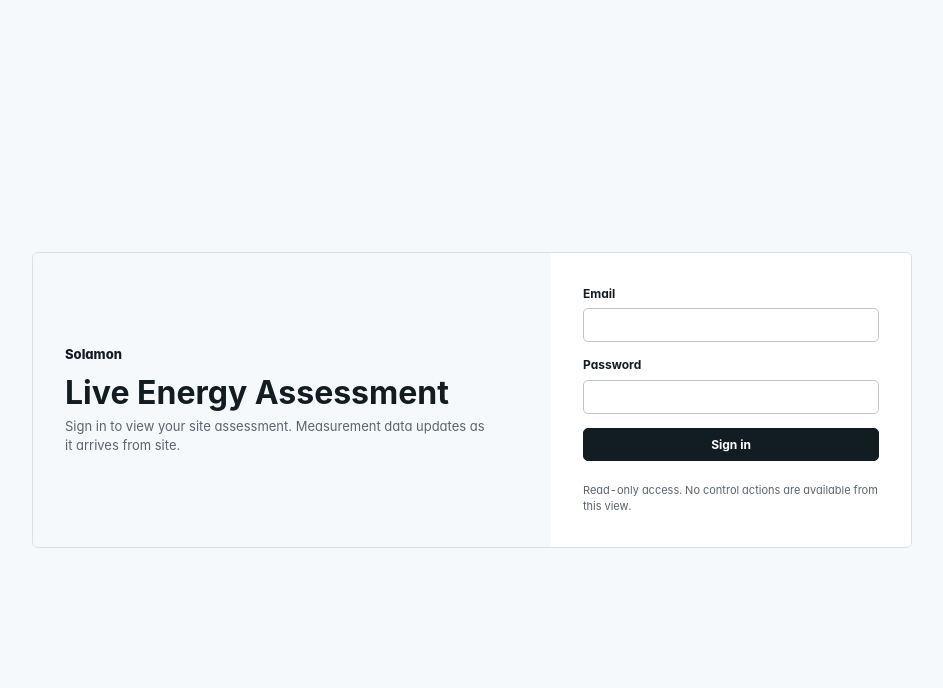
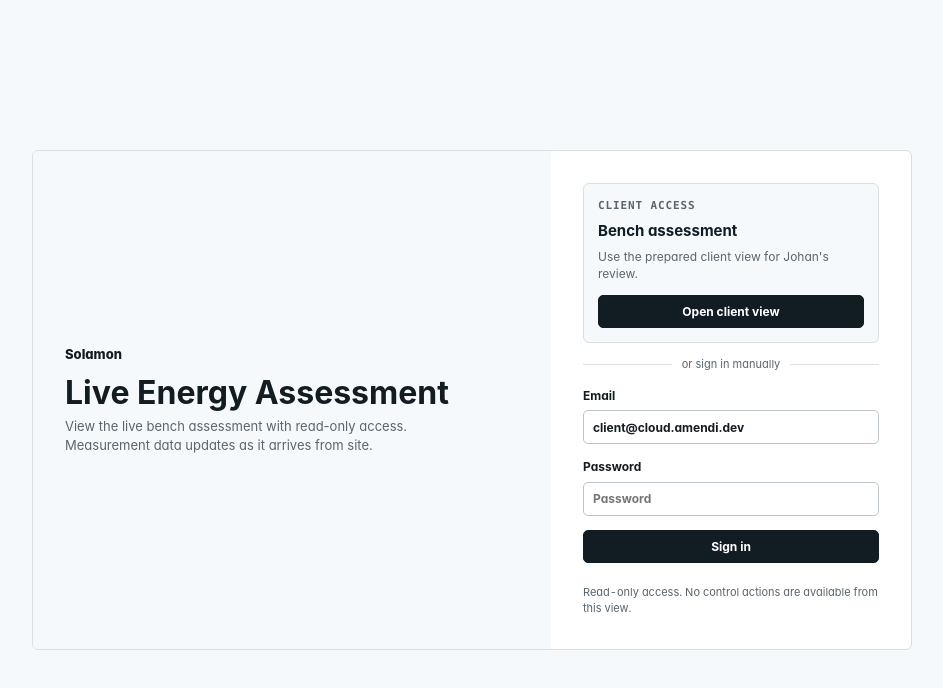
Before and after one commit to mariusbloemhof/solamon, a Next.js app in the folder packages/web_ui/: page /client/login in a window 1280 px wide. Shown: the top 688 px of the page, without its empty margins (168-1111 px from the left). Built offline with nearby package versions, Linux system fonts and the light colour scheme.

Commit message:
feat(web-ui): polish client login access

```diff
--- a/packages/web_ui/app/client/login/ClientLogin.tsx
+++ b/packages/web_ui/app/client/login/ClientLogin.tsx
@@ -3,6 +3,9 @@
 import { FormEvent, useState } from "react";
 import { useRouter, useSearchParams } from "next/navigation";
 import { loginToCloud } from "@/lib/api";
+
+const CLIENT_EMAIL = "client@cloud.amendi.dev";
+const CLIENT_PASSWORD = "SolamonClient2026!";
 
 export function ClientLogin() {
   const router = useRouter();
@@ -30,23 +33,44 @@ export function ClientLogin() {
     }
   }
 
+  async function openClientView() {
+    setBusy(true);
+    setError("");
+    try {
+      await loginToCloud(CLIENT_EMAIL, CLIENT_PASSWORD);
+      router.push(params.get("callbackUrl") ?? "/client/sites/bench");
+    } catch (exc) {
+      setError(exc instanceof Error ? exc.message : "Could not open the client view");
+      setBusy(false);
+    }
+  }
+
   return (
     <main className="client-login">
       <section className="client-login-panel">
         <div className="client-login-copy">
           <span className="client-mark">Solamon</span>
           <h1>Live Energy Assessment</h1>
-          <p>Sign in to view your site assessment. Measurement data updates as it arrives from site.</p>
+          <p>View the live bench assessment with read-only access. Measurement data updates as it arrives from site.</p>
         </div>
 
         <form className="client-login-form" onSubmit={submit}>
+          <div className="client-access-card">
+            <span>Client access</span>
+            <strong>Bench assessment</strong>
+            <p>Use the prepared client view for Johan's review.</p>
+            <button className="button" disabled={busy} type="button" onClick={openClientView}>
+              {busy ? "Opening..." : "Open client view"}
+            </button>
+          </div>
+          <div className="client-divider"><span>or sign in manually</span></div>
           <label>
             <span>Email</span>
-            <input className="input" name="email" type="email" autoComplete="username" />
+            <input className="input" name="email" type="email" autoComplete="username" defaultValue={CLIENT_EMAIL} />
           </label>
           <label>
             <span>Password</span>
-            <input className="input" name="password" type="password" autoComplete="current-password" />
+            <input className="input" name="password" type="password" autoComplete="current-password" placeholder="Password" />
           </label>
           {error ? <div className="pill warn">{error}</div> : null}
           <button className="button" disabled={busy} type="submit">
--- a/packages/web_ui/app/globals.css
+++ b/packages/web_ui/app/globals.css
@@ -1790,6 +1790,50 @@ p.subtext {
   gap: 14px;
 }
 
+.client-access-card {
+  display: grid;
+  gap: 6px;
+  padding: 14px;
+  border: 1px solid var(--border);
+  border-radius: var(--radius);
+  background: var(--bg);
+}
+
+.client-access-card span {
+  color: var(--muted);
+  font-family: var(--font-mono);
+  font-size: 11px;
+  font-weight: 650;
+  letter-spacing: 0.08em;
+  text-transform: uppercase;
+}
+
+.client-access-card strong {
+  font-size: 15px;
+}
+
+.client-access-card p {
+  margin: 0 0 6px;
+  color: var(--muted);
+  font-size: 12px;
+}
+
+.client-divider {
+  display: flex;
+  align-items: center;
+  gap: 10px;
+  color: var(--muted);
+  font-size: 11px;
+}
+
+.client-divider::before,
+.client-divider::after {
+  height: 1px;
+  flex: 1;
+  background: var(--border);
+  content: "";
+}
+
 .client-login-form label {
   display: grid;
   gap: 6px;
```
